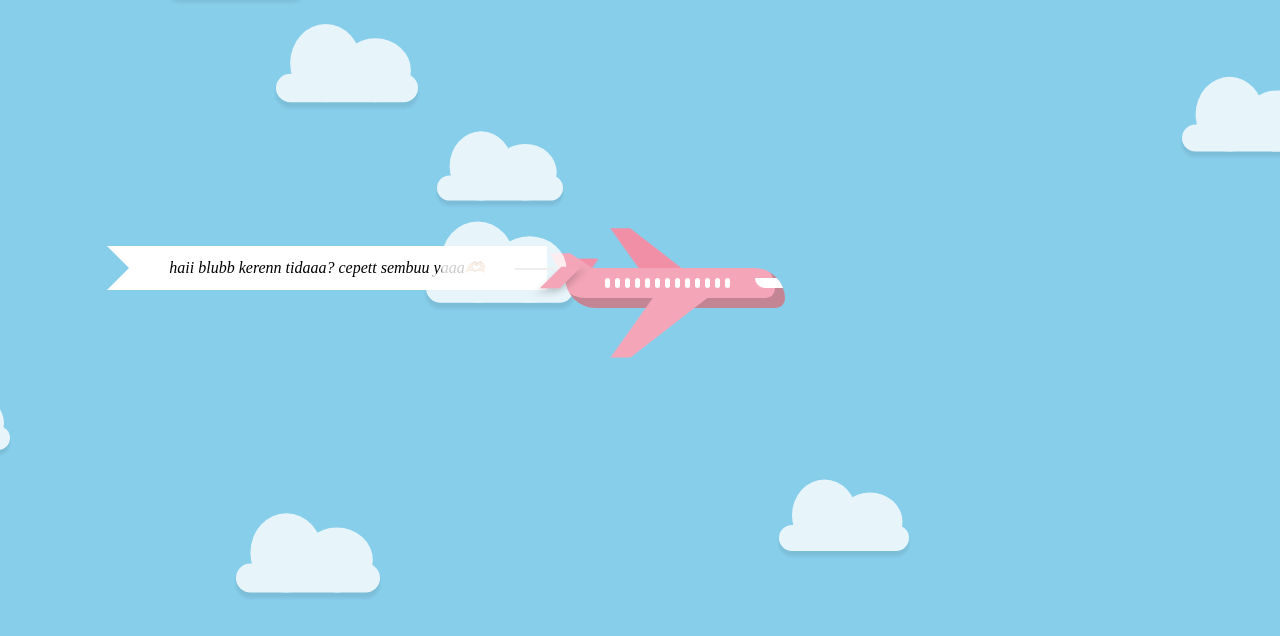
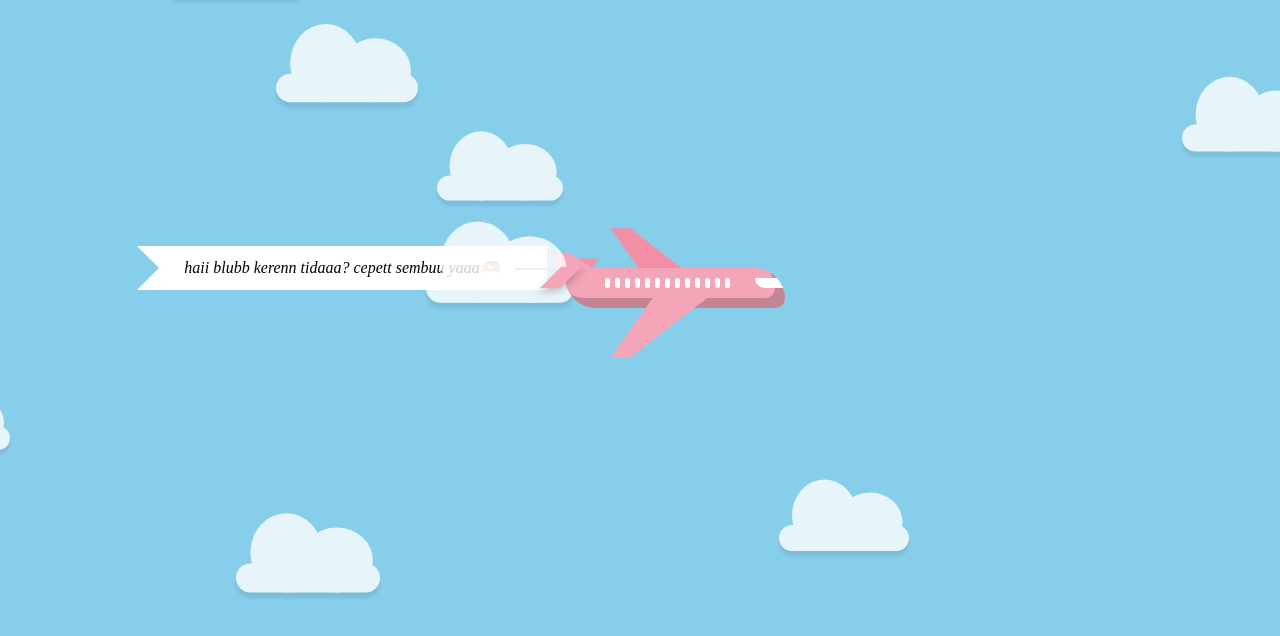
Before and after one commit to denysyuja/pesawat-lucu, a plain HTML site: page index.html in a window 1280 px wide. Shown: the part 132-768 px from the top of the page. Drawn offline with Linux system fonts and the light colour scheme.

Commit message:
Update styles.css

```diff
--- a/styles.css
+++ b/styles.css
@@ -336,11 +336,11 @@ body.night .theme-toggle .moon {
 .banner {
   text-align: center;
   line-height: 44px;
-  width: 440px;
+  width: 410px;
   height: 44px;
   position: absolute;
   top: -22px;
-  left: -458px;
+  left: -428px;
   background: #ffffff;
   z-index: -1;
 }
```
